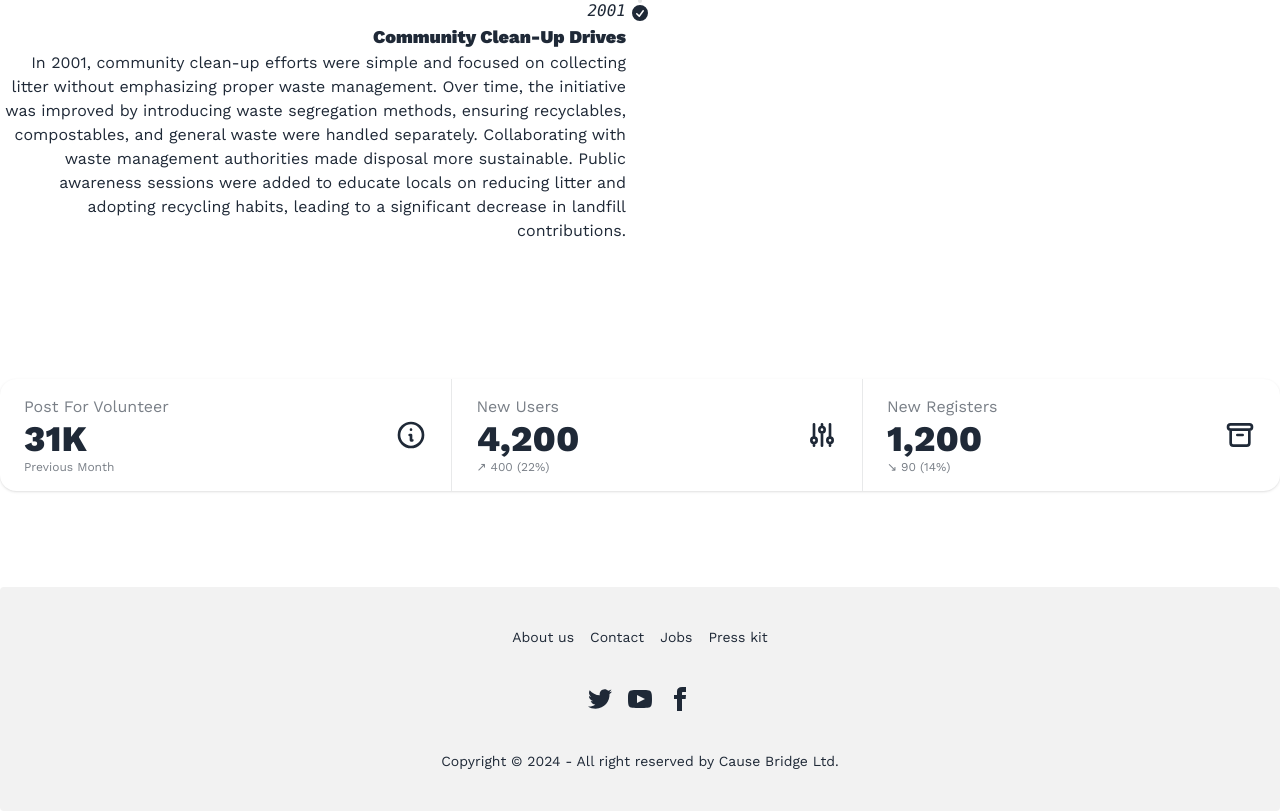
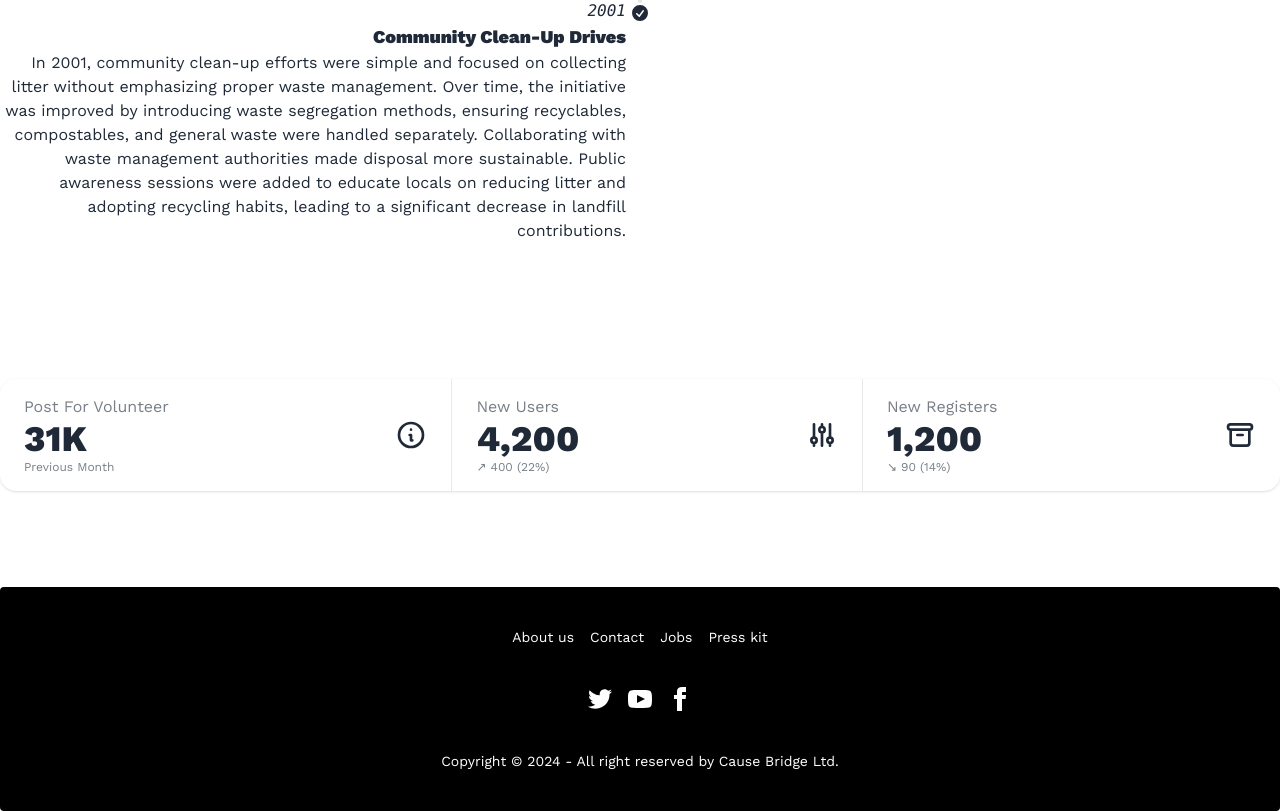
Before and after one commit to salmanfxrsi/causebridge-frontend, a React (Vite) app: page / in a window 1280 px wide. Shown: the part 3557-4368 px from the top of the page. Built offline with nearby package versions, Linux system fonts and the light colour scheme; no server answers.

Commit message:
style: update theme color in Footer to match new design

```diff
--- a/src/components/Footer.jsx
+++ b/src/components/Footer.jsx
@@ -1,6 +1,6 @@
 const Footer = () => {
   return (
-    <footer className="footer footer-center bg-base-200 text-base-content rounded p-10">
+    <footer className="footer footer-center bg-black text-white rounded p-10">
       <nav className="grid grid-flow-col gap-4">
         <a className="link link-hover">About us</a>
         <a className="link link-hover">Contact</a>
```
